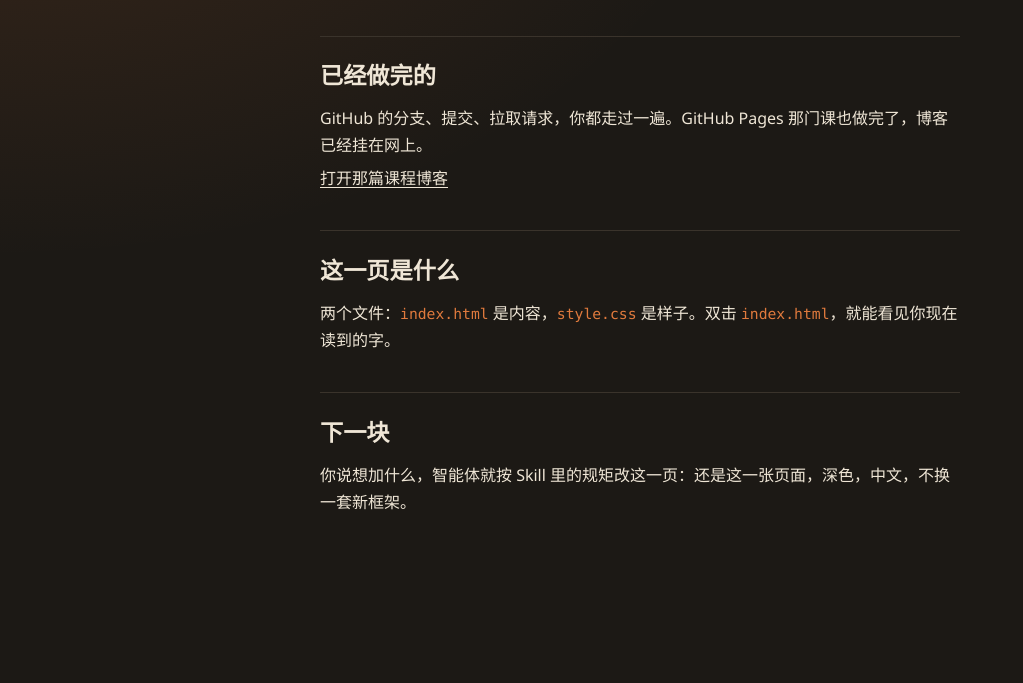
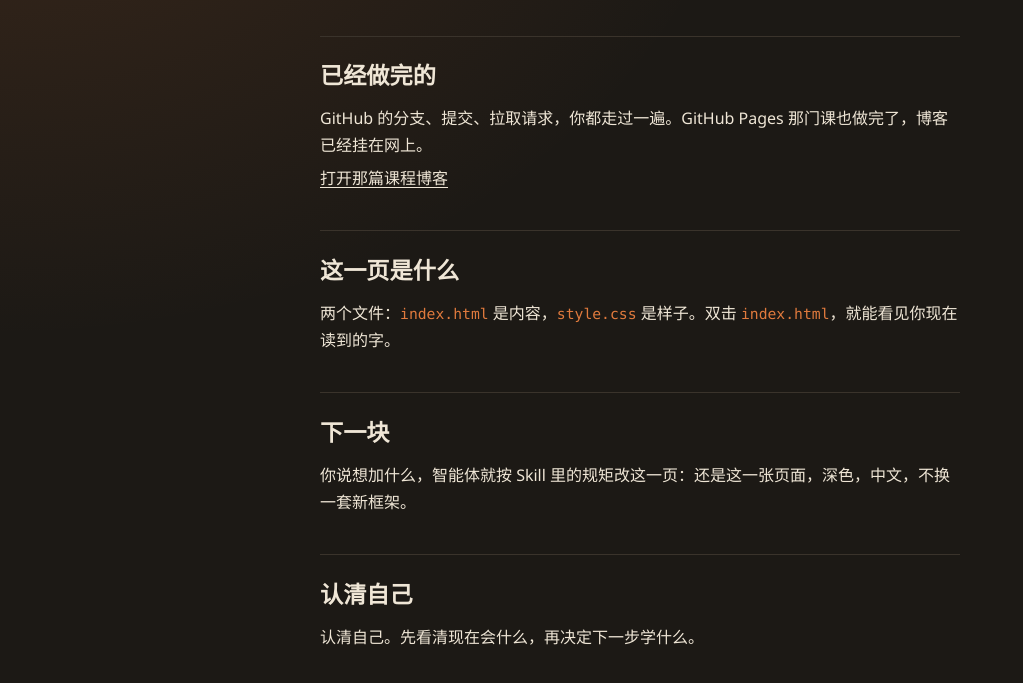
Before and after one commit to oxalecidecax49-oss/-my-page, a plain HTML site: page index.html in a window 1280 px wide. Shown: the part 235-918 px from the top of the page, without its empty margins (0-1023 px from the left). Before the commit the page ends 831 px from the top, so only its background shows below. Drawn offline with Linux system fonts and the light colour scheme.

Commit message:
Add files via upload

```diff
--- a/index.html
+++ b/index.html
@@ -27,6 +27,11 @@
       <h2>下一块</h2>
       <p>你说想加什么，智能体就按 Skill 里的规矩改这一页：还是这一张页面，深色，中文，不换一套新框架。</p>
     </section>
+
+    <section>
+      <h2>认清自己</h2>
+      <p>认清自己。先看清现在会什么，再决定下一步学什么。</p>
+    </section>
   </main>
 </body>
 </html>
```
